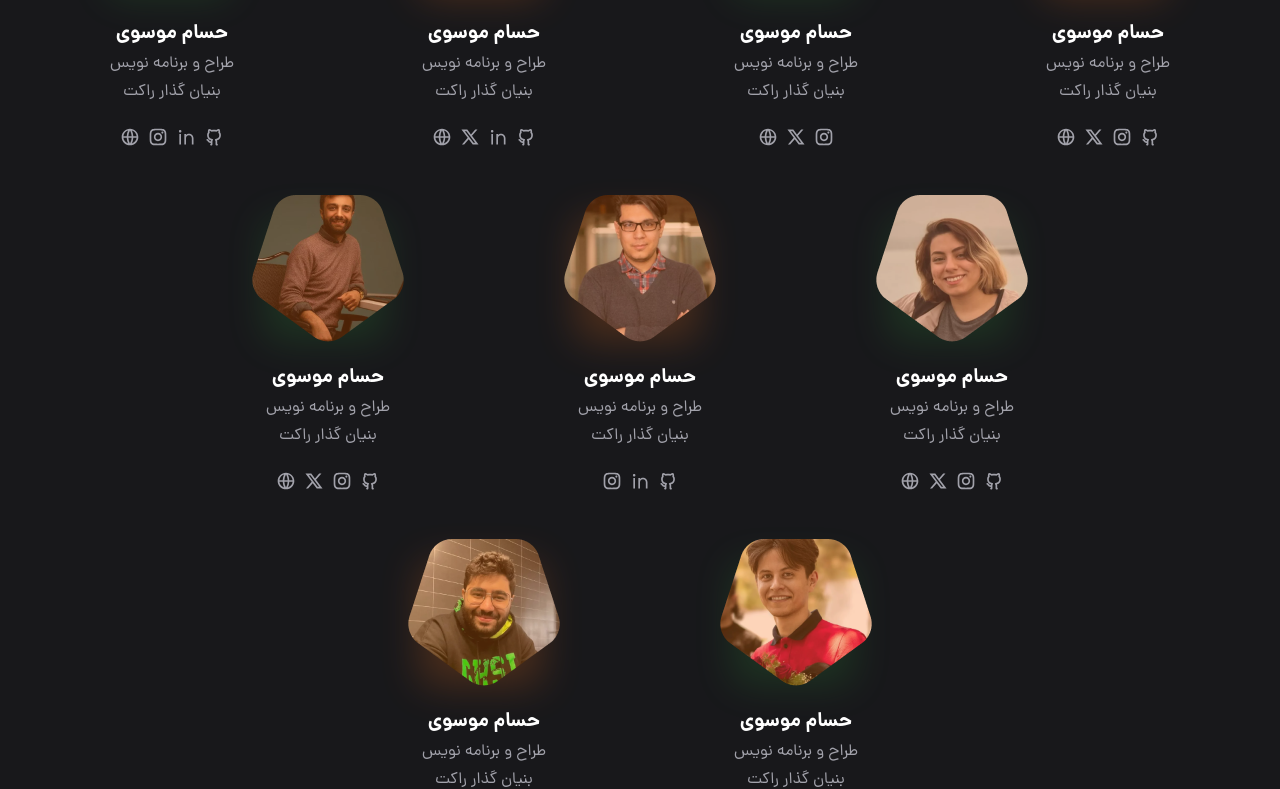
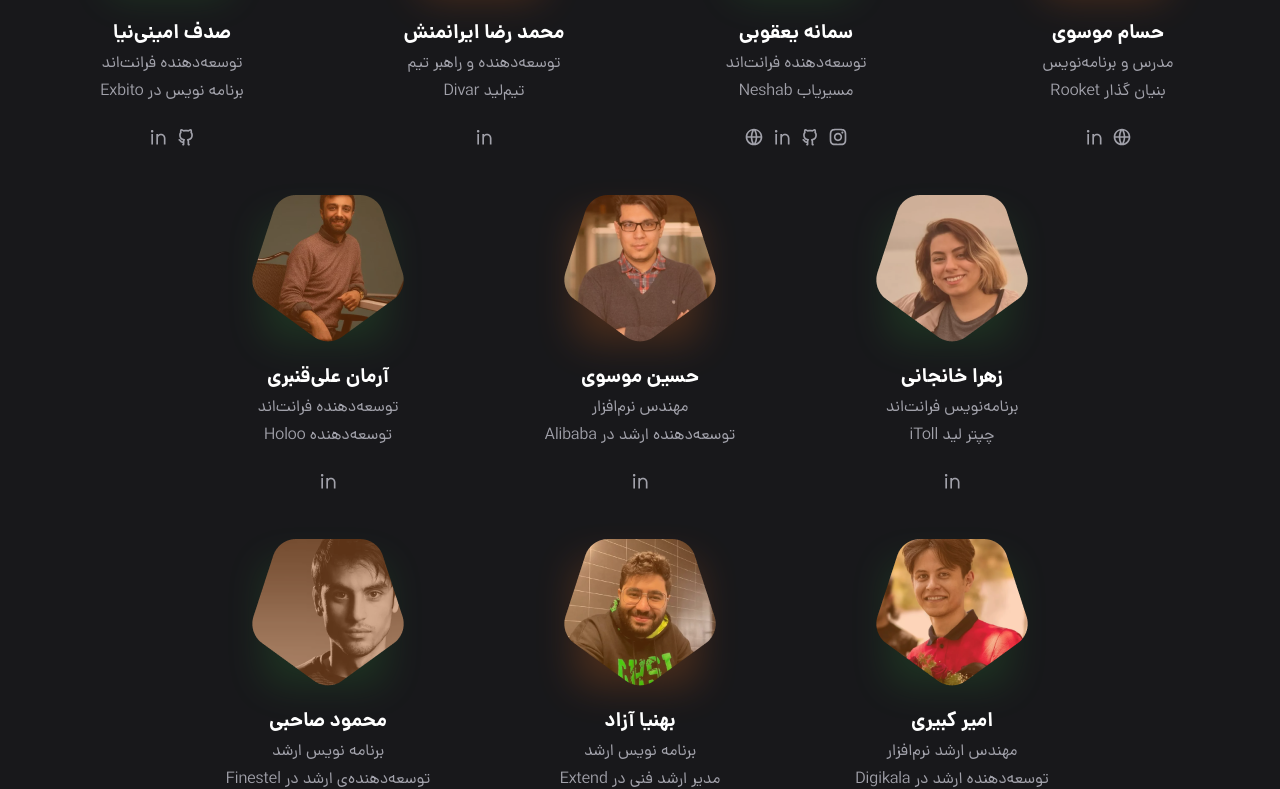
Before and after one commit to frontChapter/website-frontend, a Next.js app: page / in a window 1280 px wide. Shown: the part 1971-2760 px from the top of the page. Built offline with nearby package versions, Linux system fonts and the light colour scheme.

Commit message:
update: speakers data

```diff
--- a/src/data/speakersData.ts
+++ b/src/data/speakersData.ts
@@ -1,5 +1,5 @@
-import { TSpeakerCard } from "@/types/home/speakerCard.type";
 import imageAvatarOne from "@/assets/images/home/speakers-avatar-1.png";
+import imageAvatarMahmoud from "@/assets/images/home/speakers-avatar-10.png";
 import imageAvatarTwo from "@/assets/images/home/speakers-avatar-2.png";
 import imageAvatarThree from "@/assets/images/home/speakers-avatar-3.png";
 import imageAvatarFour from "@/assets/images/home/speakers-avatar-4.png";
@@ -8,110 +8,102 @@ import imageAvatarSix from "@/assets/images/home/speakers-avatar-6.png";
 import imageAvatarSeven from "@/assets/images/home/speakers-avatar-7.png";
 import imageAvatarEight from "@/assets/images/home/speakers-avatar-8.png";
 import imageAvatarNine from "@/assets/images/home/speakers-avatar-9.png";
+import { TSpeakerCard } from "@/types/home/speakerCard.type";
 
 export const speakersData: TSpeakerCard[] = [
   {
     avatar: imageAvatarOne,
     fullName: "حسام موسوی",
-    position: "طراح و برنامه نویس",
-    company: "بنیان گذار راکت",
+    position: "مدرس و برنامه‌نویس",
+    company: "بنیان گذار Rooket",
     socials: {
-      github: "#?",
-      instagram: "#?",
-      twitter: "#?",
-      website: "#?",
+      website: "https://roocket.ir/",
+      linkedin: "https://linkedin.com/in/hesam-mousavi-305454ab",
     },
   },
   {
     avatar: imageAvatarTwo,
-    fullName: "حسام موسوی",
-    position: "طراح و برنامه نویس",
-    company: "بنیان گذار راکت",
+    fullName: "سمانه یعقوبی",
+    position: "توسعه‌دهنده فرانت‌اند",
+    company: "مسیریاب Neshab",
     socials: {
-      instagram: "#?",
-      twitter: "#?",
-      website: "#?",
+      instagram: "https://instagram.com/samaneyhbi",
+      github: "https://github.com/SamaneYaghoobi",
+      linkedin: "https://linkedin.com/in/samaneyaghoobi",
+      website: "https://samaane.ir/",
     },
   },
   {
     avatar: imageAvatarThree,
-    fullName: "حسام موسوی",
-    position: "طراح و برنامه نویس",
-    company: "بنیان گذار راکت",
+    fullName: "محمد رضا ایرانمنش",
+    position: "توسعه‌دهنده و راهبر تیم",
+    company: "تیم‌لید Divar",
     socials: {
-      github: "#?",
-      linkedin: "#?",
-      twitter: "#?",
-      website: "#?",
+      linkedin: "https://linkedin.com/in/mohammadrezairanmanesh",
     },
   },
   {
     avatar: imageAvatarFour,
-    fullName: "حسام موسوی",
-    position: "طراح و برنامه نویس",
-    company: "بنیان گذار راکت",
+    fullName: "صدف امینی‌نیا",
+    position: "توسعه‌دهنده فرانت‌اند",
+    company: "برنامه نویس در Exbito",
     socials: {
-      github: "#?",
-      linkedin: "#?",
-      instagram: "#?",
-      website: "#?",
+      github: "https://github.com/sadafamininia99",
+      linkedin: "https://linkedin.com/in/sadafamininia",
     },
   },
   {
     avatar: imageAvatarFive,
-    fullName: "حسام موسوی",
-    position: "طراح و برنامه نویس",
-    company: "بنیان گذار راکت",
+    fullName: "زهرا خانجانی",
+    position: "برنامه‌نویس فرانت‌اند",
+    company: "چپتر لید iToll",
     socials: {
-      github: "#?",
-      instagram: "#?",
-      twitter: "#?",
-      website: "#?",
+      linkedin: "https://linkedin.com/in/zahra-khanjani",
     },
   },
   {
     avatar: imageAvatarSix,
-    fullName: "حسام موسوی",
-    position: "طراح و برنامه نویس",
-    company: "بنیان گذار راکت",
+    fullName: "حسین موسوی",
+    position: "مهندس نرم‌افزار",
+    company: "توسعه‌دهنده ارشد در Alibaba",
     socials: {
-      github: "#?",
-      linkedin: "#?",
-      instagram: "#?",
+      linkedin: "https://linkedin.com/in/hossein13mousavi",
     },
   },
   {
     avatar: imageAvatarSeven,
-    fullName: "حسام موسوی",
-    position: "طراح و برنامه نویس",
-    company: "بنیان گذار راکت",
+    fullName: "آرمان علی‌قنبری",
+    position: "توسعه‌دهنده فرانت‌اند",
+    company: "توسعه‌دهنده Holoo",
     socials: {
-      github: "#?",
-      instagram: "#?",
-      twitter: "#?",
-      website: "#?",
+      linkedin: "https://linkedin.com/in/arman-alighanbari-5b5090150",
     },
   },
   {
     avatar: imageAvatarEight,
-    fullName: "حسام موسوی",
-    position: "طراح و برنامه نویس",
-    company: "بنیان گذار راکت",
+    fullName: "امیر کبیری",
+    position: "مهندس ارشد نرم‌افزار",
+    company: "توسعه‌دهنده ارشد در Digikala",
     socials: {
-      github: "#?",
-      twitter: "#?",
-      website: "#?",
+      linkedin: "https://linkedin.com/in/amir-kabiri",
     },
   },
   {
     avatar: imageAvatarNine,
-    fullName: "حسام موسوی",
-    position: "طراح و برنامه نویس",
-    company: "بنیان گذار راکت",
+    fullName: "بهنیا آزاد",
+    position: "برنامه نویس ارشد",
+    company: "مدیر ارشد فنی در Extend",
     socials: {
-      github: "#?",
-      instagram: "#?",
-      twitter: "#?",
+      linkedin: "https://linkedin.com/in/behniya-azad",
+    },
+  },
+  {
+    avatar: imageAvatarMahmoud,
+    fullName: "محمود صاحبی",
+    position: "برنامه نویس ارشد",
+    company: "توسعه‌دهنده‌ی ارشد در Finestel",
+    socials: {
+      linkedin: "https://linkedin.com/in/behniya-azad",
     },
   },
 ];
```
Also changed, not shown: src/assets/images/home/speakers-avatar-10.png (added).
